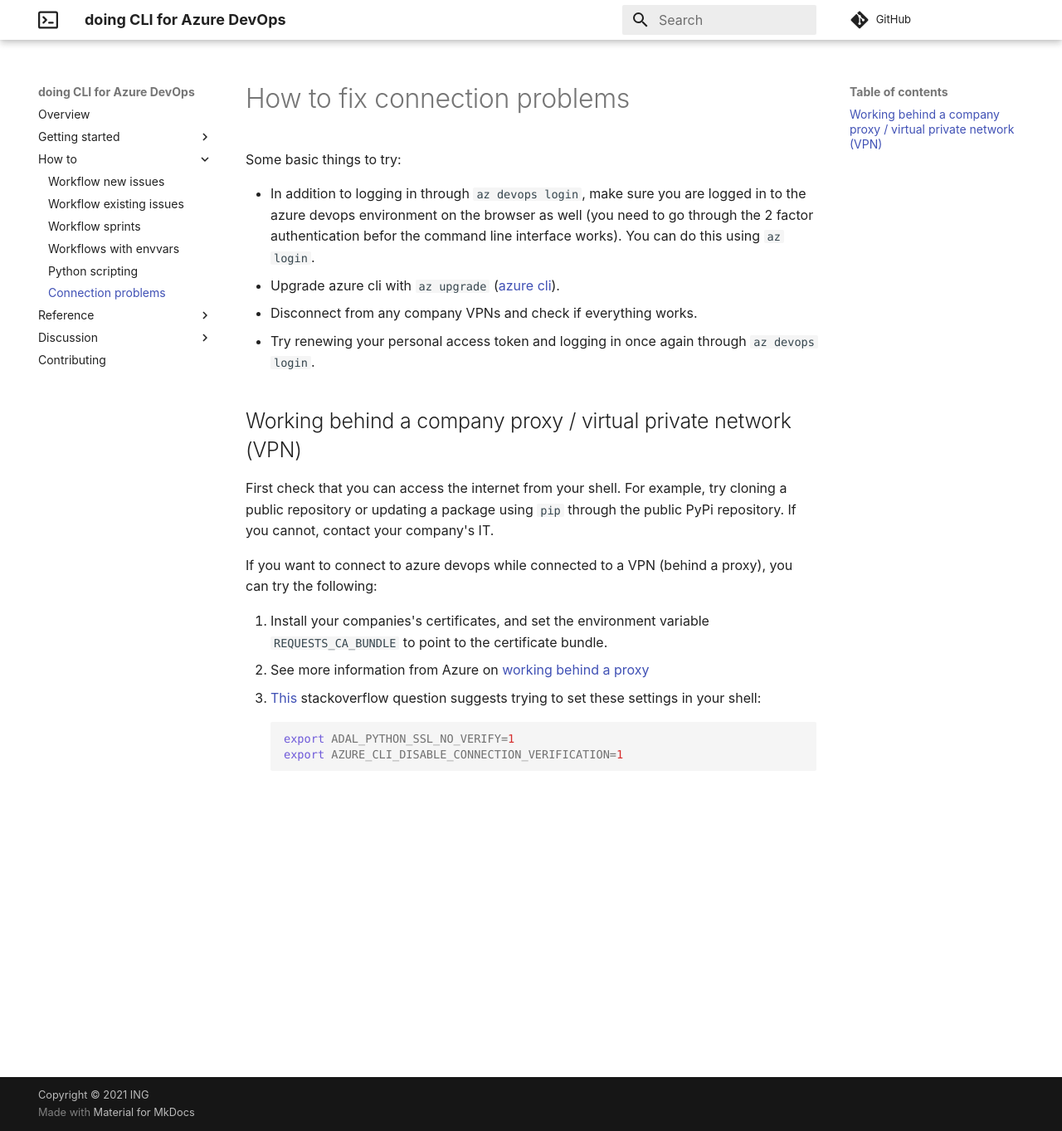
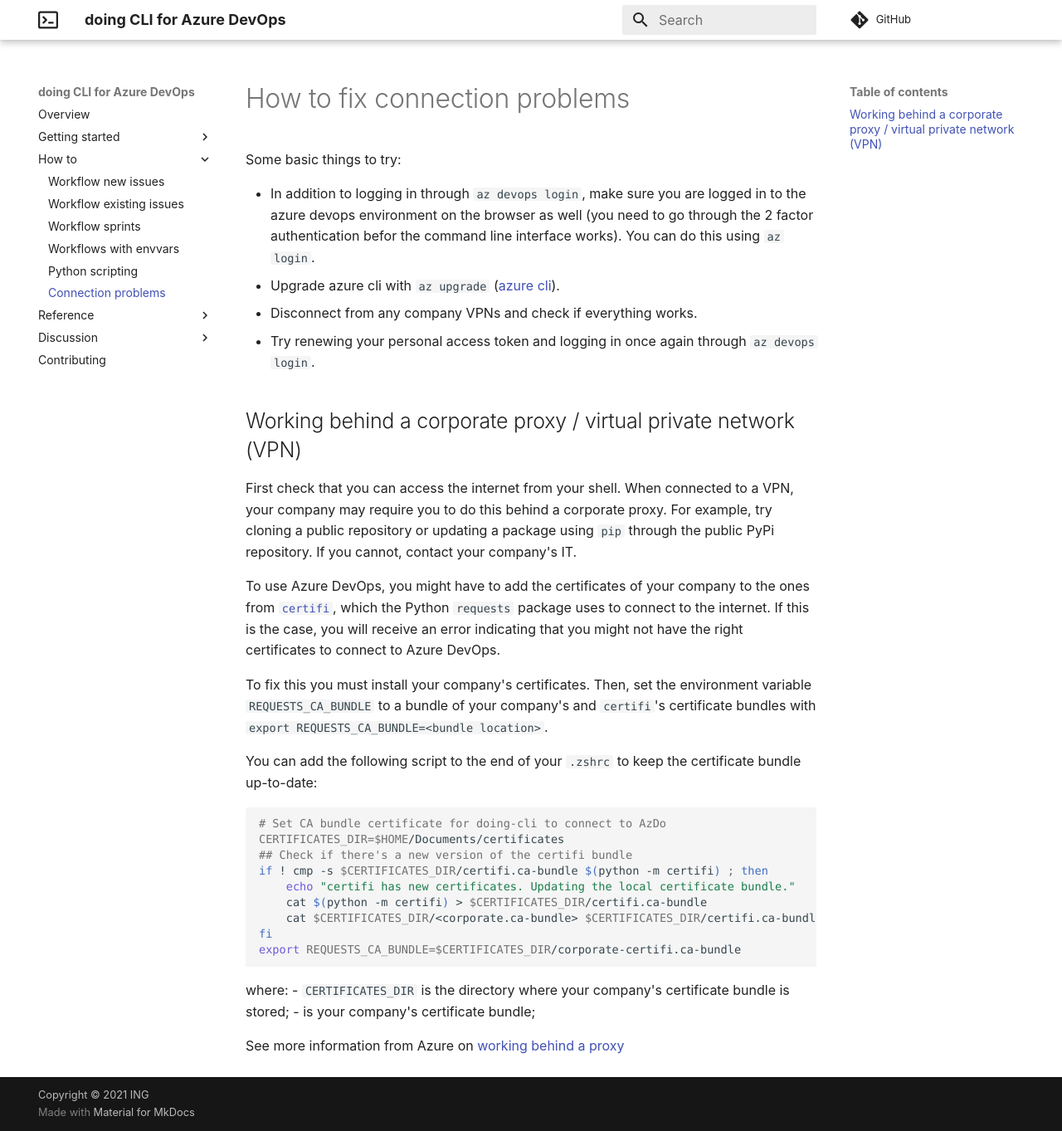
Before and after one commit to ing-bank/doing-cli, an MkDocs documentation site: the page built from docs/howto/connection_problems.md, in a window 1280 px wide and 1363 px high. Shown: the whole window at 83% size. Built offline with MkDocs 1.6.1 and Material for MkDocs 9.7.7, drawn with Linux system fonts in a browser that asks for light colours; comment, search, counter and statistics services are not loaded.

Commit message:
update work behind proxy

````diff
--- a/docs/howto/connection_problems.md
+++ b/docs/howto/connection_problems.md
@@ -7,16 +7,33 @@ Some basic things to try:
 - Disconnect from any company VPNs and check if everything works.
 - Try renewing your personal access token and logging in once again through `az devops login`.
 
-## Working behind a company proxy / virtual private network (VPN)
+## Working behind a corporate proxy / virtual private network (VPN)
 
-First check that you can access the internet from your shell. For example, try cloning a public repository or updating a package using `pip` through the public PyPi repository. If you cannot, contact your company's IT.
+First check that you can access the internet from your shell.
+When connected to a VPN, your company may require you to do this behind a corporate proxy.
+For example, try cloning a public repository or updating a package using `pip` through the public PyPi repository.
+If you cannot, contact your company's IT.
 
-If you want to connect to azure devops while connected to a VPN (behind a proxy), you can try the following:
+To use Azure DevOps, you might have to add the certificates of your company to the ones from [`certifi`](https://pypi.org/project/certifi/), which the Python `requests` package uses to connect to the internet.
+If this is the case, you will receive an error indicating that you might not have the right certificates to connect to Azure DevOps.
 
-1. Install your companies's certificates, and set the environment variable `REQUESTS_CA_BUNDLE` to point to the certificate bundle.
-1. See more information from Azure on [working behind a proxy](https://docs.microsoft.com/en-us/cli/azure/use-cli-effectively#work-behind-a-proxy)
-1. [This](https://stackoverflow.com/questions/55463706/ssl-handshake-error-with-some-azure-cli-commands) stackoverflow question suggests trying to set these settings in your shell:
-    ```shell
-    export ADAL_PYTHON_SSL_NO_VERIFY=1
-    export AZURE_CLI_DISABLE_CONNECTION_VERIFICATION=1
-    ```
+To fix this you must install your company's certificates.
+Then, set the environment variable `REQUESTS_CA_BUNDLE` to a bundle of your company's and `certifi`'s certificate bundles with `export REQUESTS_CA_BUNDLE=<bundle location>`.
+
+You can add the following script to the end of your `.zshrc` to keep the certificate bundle up-to-date:
+```bash
+# Set CA bundle certificate for doing-cli to connect to AzDo
+CERTIFICATES_DIR=$HOME/Documents/certificates
+## Check if there's a new version of the certifi bundle
+if ! cmp -s $CERTIFICATES_DIR/certifi.ca-bundle $(python -m certifi) ; then
+    echo "certifi has new certificates. Updating the local certificate bundle."
+    cat $(python -m certifi) > $CERTIFICATES_DIR/certifi.ca-bundle
+    cat $CERTIFICATES_DIR/<corporate.ca-bundle> $CERTIFICATES_DIR/certifi.ca-bundle > $CERTIFICATES_DIR/corporate-certifi.ca-bundle
+fi
+export REQUESTS_CA_BUNDLE=$CERTIFICATES_DIR/corporate-certifi.ca-bundle
+```
+where:
+- `CERTIFICATES_DIR` is the directory where your company's certificate bundle is stored;
+- <corporate.ca-bundle> is your company's certificate bundle;
+
+See more information from Azure on [working behind a proxy](https://docs.microsoft.com/en-us/cli/azure/use-cli-effectively#work-behind-a-proxy)
````
